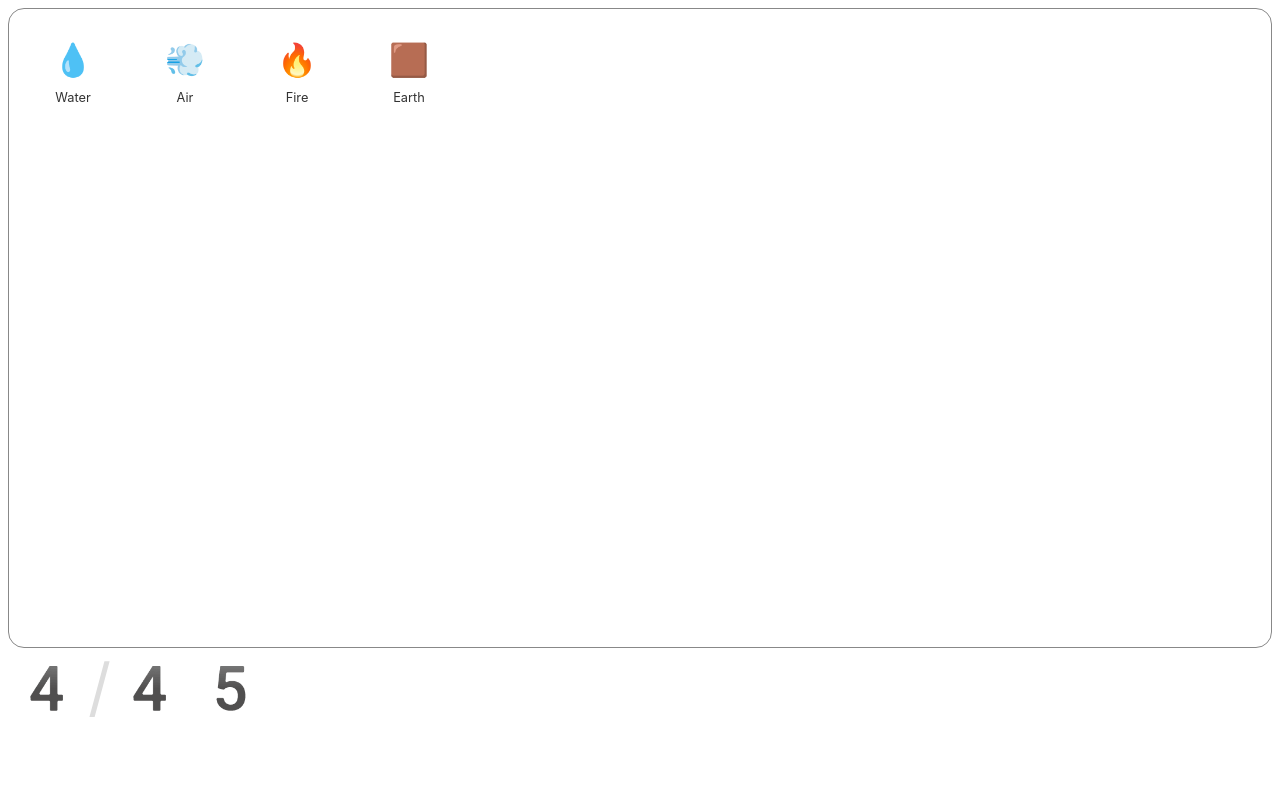
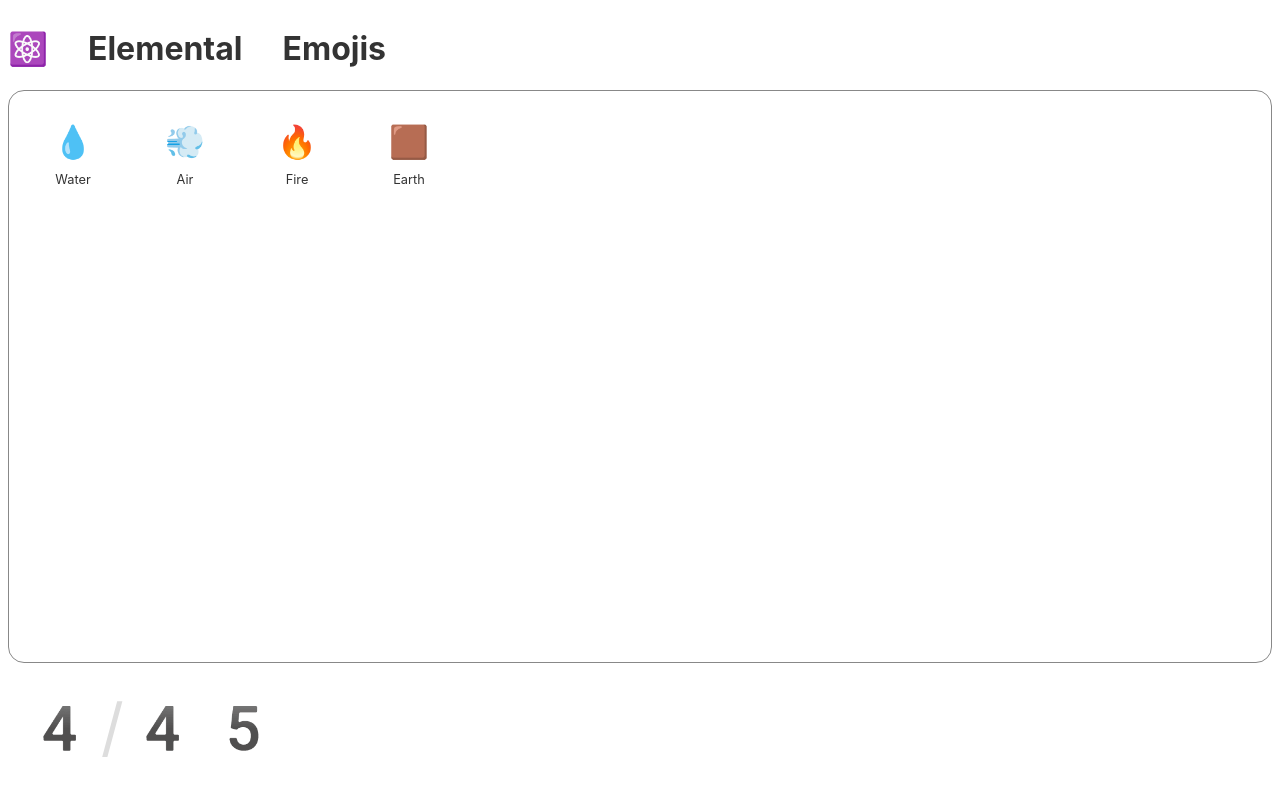
Before and after one commit to brennop/elemental-emojis, a Svelte app: page / in a window 1280 px wide. Shown: the top 796 px of the page. Built offline with nearby package versions, Linux system fonts and the light colour scheme.

Commit message:
🚀 deploy goes brr

```diff
--- a/public/index.html
+++ b/public/index.html
@@ -1,18 +1,16 @@
 <!DOCTYPE html>
 <html lang="en">
-<head>
-	<meta charset='utf-8'>
-	<meta name='viewport' content='width=device-width,initial-scale=1'>
+  <head>
+    <meta charset="utf-8" />
+    <meta name="viewport" content="width=device-width,initial-scale=1" />
 
-	<title>Svelte app</title>
+    <title>⚛ Elemental Emojis</title>
 
-	<link rel='icon' type='image/png' href='/favicon.png'>
-	<link rel='stylesheet' href='/global.css'>
-	<link rel='stylesheet' href='/build/bundle.css'>
+    <link rel="stylesheet" href="/global.css" />
+    <link rel="stylesheet" href="/build/bundle.css" />
 
-	<script defer src='/build/bundle.js'></script>
-</head>
+    <script defer src="/build/bundle.js"></script>
+  </head>
 
-<body>
-</body>
+  <body></body>
 </html>
--- a/src/App.svelte
+++ b/src/App.svelte
@@ -21,6 +21,8 @@
 <style>
   main {
     height: 100%;
+    display: flex;
+    flex-direction: column;
   }
 
   .board {
@@ -31,7 +33,7 @@
     border: 1px solid #888;
     border-radius: 1em;
     padding: 1em;
-    height: 80vh;
+    flex: 1;
   }
 
   .float {
@@ -50,6 +52,7 @@
   .progress {
     color: #ddd;
     font-size: 4em;
+    padding: 0.4em 0.2em;
   }
 
   span {
@@ -69,6 +72,7 @@
       </span>
     </span>
   {/if}
+  <h1>⚛ Elemental Emojis</h1>
   <div class="board">
     {#each [...$progress] as element}
       <Element value={element} />
```
